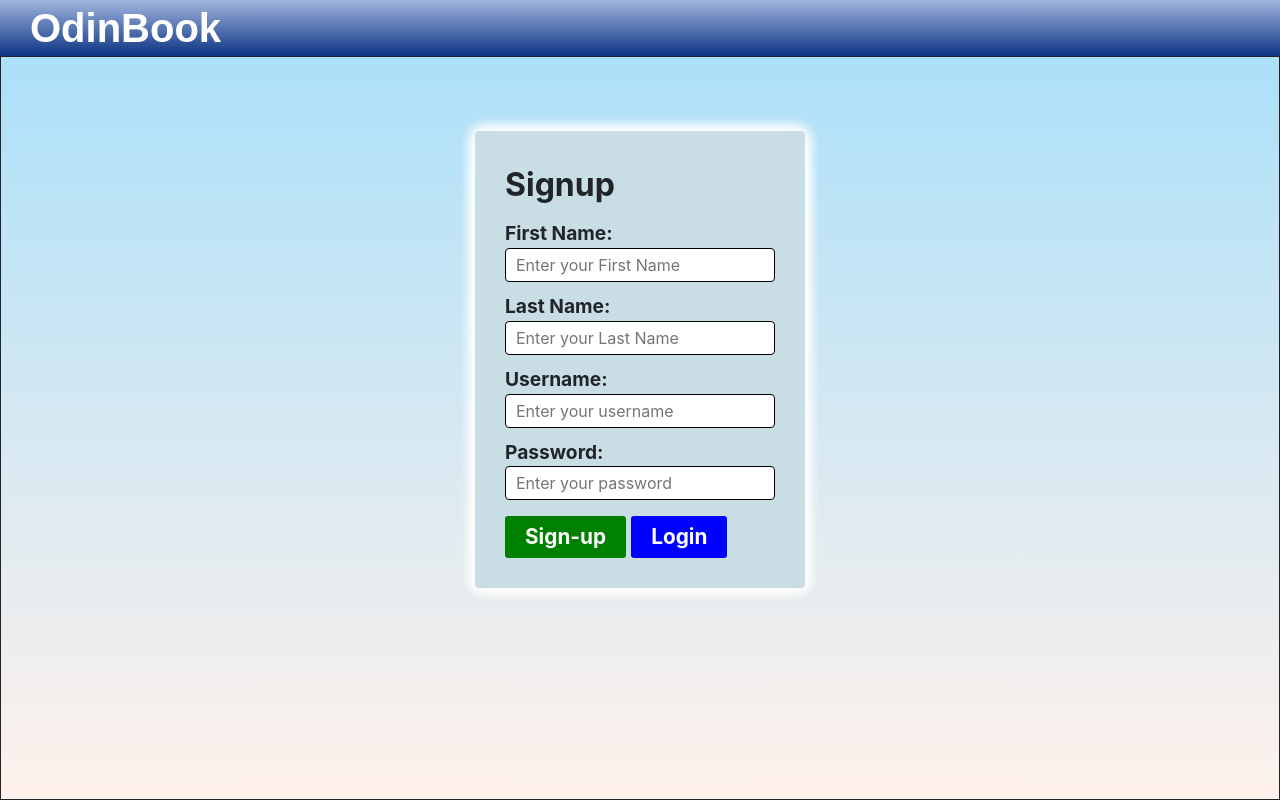
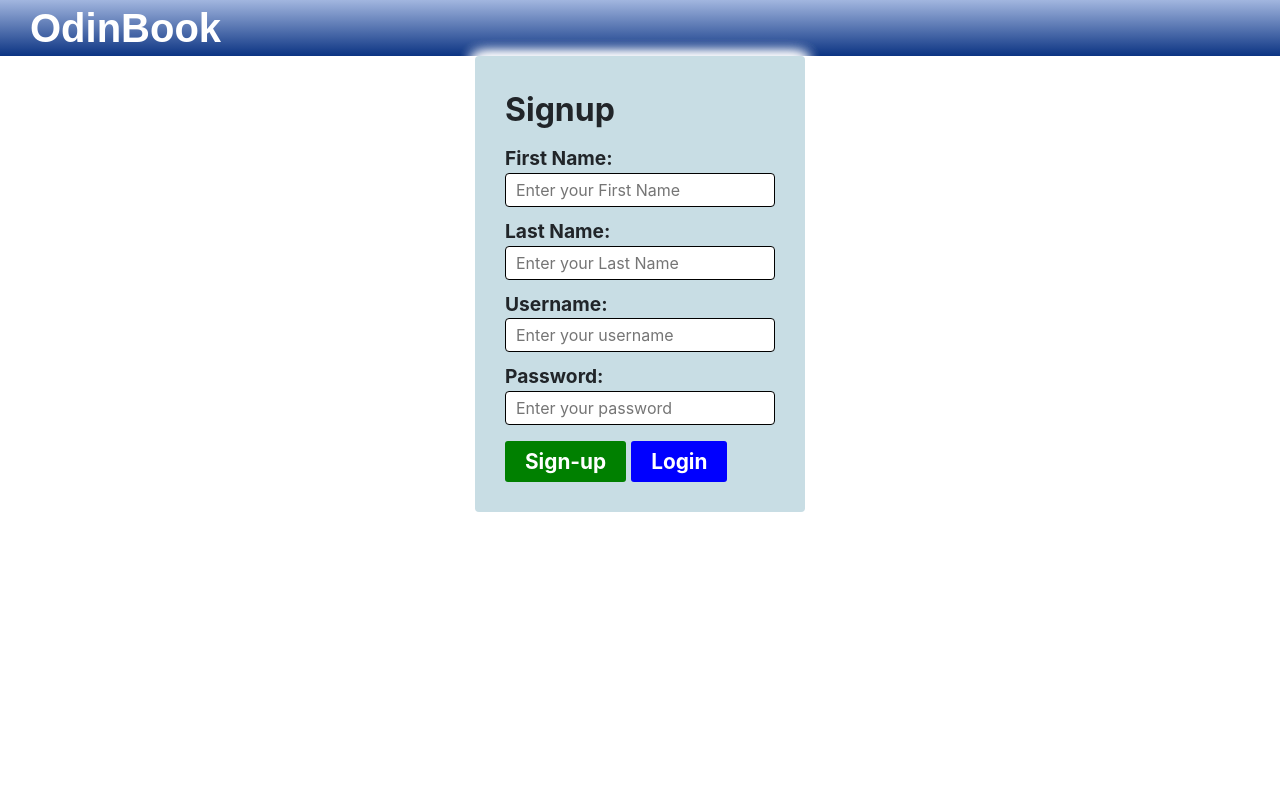
Before and after one commit to snoringarvind/odinbook-frontend, a React (Create React App) app: page /#/signup in a window 1280 px wide. Built offline with nearby package versions, Linux system fonts and the light colour scheme; a web font is replaced by a local one.

Commit message:
just saving

```diff
--- a/src/Components/Login/Login.css
+++ b/src/Components/Login/Login.css
@@ -1,6 +1,6 @@
 .Login {
   /* border: 1px solid; */
-  min-height: 93vh;
+  /* min-height: 93vh; */
   position: relative;
   background-image: linear-gradient(to top, #fff1eb 0%, #ace0f9 100%);
 }
--- a/src/Components/Signup/Signup.css
+++ b/src/Components/Signup/Signup.css
@@ -1,6 +1,6 @@
 .Signup {
-  border: 1px solid;
-  min-height: 93vh;
+  /* border: 1px solid; */
+  /* min-height: 93vh; */
   position: relative;
   background-image: linear-gradient(to top, #fff1eb 0%, #ace0f9 100%);
 }
```
Also changed, not shown: 1 other file (tests, documents, lock files or other folders).
